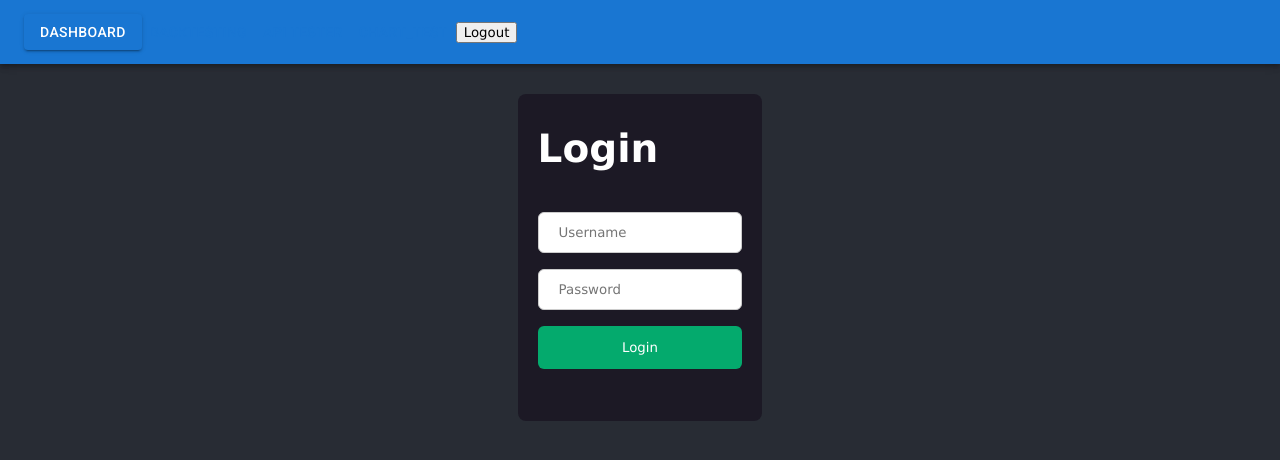
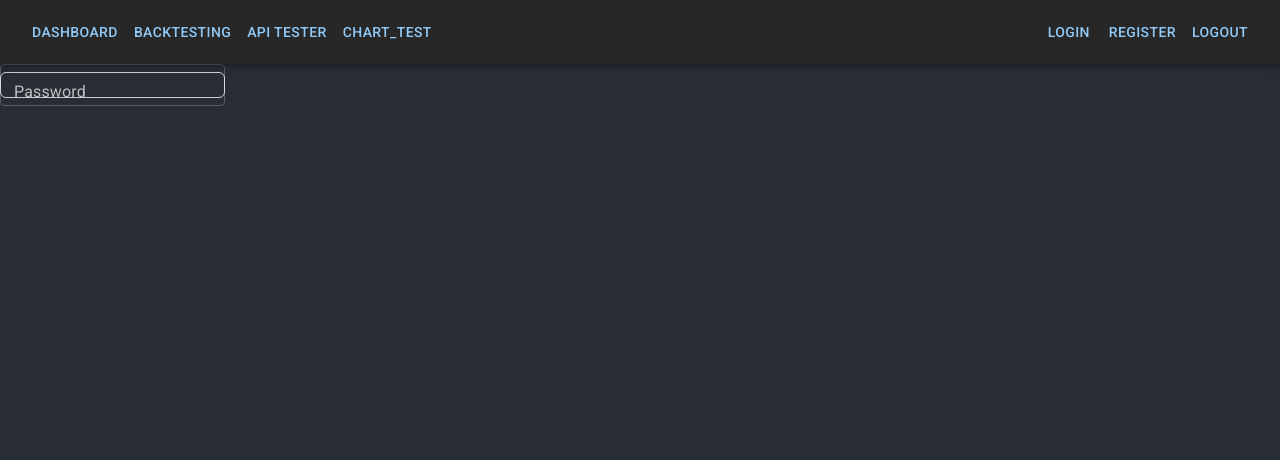
Before and after one commit to willbowden/SmartTrade, a React (Create React App) app in the folder app/: page /login in a window 1280 px wide. Shown: the top 460 px of the page. Built offline with nearby package versions, Linux system fonts and the light colour scheme; what react-token-auth would draw is missing.

Commit message:
Darkmode is working!

```diff
--- a/app/package.json
+++ b/app/package.json
@@ -6,7 +6,7 @@
     "@amcharts/amcharts4": "^4.10.23",
     "@emotion/react": "^11.7.1",
     "@emotion/styled": "^11.6.0",
-    "@mui/material": "^5.3.0",
+    "@mui/material": "^5.3.1",
     "@testing-library/jest-dom": "^5.15.0",
     "@testing-library/react": "^11.2.7",
     "@testing-library/user-event": "^12.8.3",
--- a/app/src/App.css
+++ b/app/src/App.css
@@ -18,6 +18,7 @@ body {
   justify-content: center;
   font-size: calc(10px + 2vmin);
   color: white;
+  margin: 0;
 }
 
 .centered-div {
--- a/app/src/App.js
+++ b/app/src/App.js
@@ -1,31 +1,32 @@
 import React from 'react';
-import './App.css';
-import './Navbar.css';
 import {Link, Outlet} from 'react-router-dom'
 import LogoutButton from './components/logoutButton'
 import AppBar from '@mui/material/AppBar';
 import Toolbar from '@mui/material/Toolbar';
 import Button from '@mui/material/Button';
+import Box from '@mui/material/Box';
+import Container from '@mui/material/Container';
 
 function App() {
 
   const isAuthenticated = localStorage.getItem('isAuthenticated');
 
   return (
-    <div className='fullsize'>
-      <AppBar position="static">
+    <Box>
+      <AppBar position="sticky" color="default">
         <Toolbar>
-          <Button component={Link} to="/dashboard" variant="contained">Dashboard</Button>
+          <Button component={Link} to="/dashboard" variant="text">Dashboard</Button>
           <Button component={Link} to="/backtest" variant="text">Backtesting</Button>
           <Button component={Link} to="/api_test" variant="text">API Tester</Button>
           <Button component={Link} to="/chart_test" variant="text">chart_test</Button>
-          {isAuthenticated && (<Button component={Link} to="/login" variant="text">Login</Button>)}
-          {isAuthenticated && (<Button component={Link} to="/register" variant="text">Register</Button>)}
+          <Box sx={{ flexGrow: 1 }} />
+          {isAuthenticated ? null : <Button component={Link} to="/login" variant="text">Login</Button>}
+          {isAuthenticated ? null : <Button component={Link} to="/register" variant="text">Register</Button>}
           <LogoutButton />
         </Toolbar>
       </AppBar>
       <Outlet />
-    </div>
+    </Box>
   );
 }
 
--- a/app/src/components/logoutButton.jsx
+++ b/app/src/components/logoutButton.jsx
@@ -2,6 +2,7 @@ import React from 'react';
 import { logout } from "../auth"
 import { useNavigate } from "react-router-dom";
 import '../App.css';
+import Button from '@mui/material/Button';
 
 function LogoutButton() {
     const navigate = useNavigate();
@@ -14,7 +15,7 @@ function LogoutButton() {
     }
 
     return (
-        <button onClick={onLogoutClick}>Logout</button>
+        <Button onClick={onLogoutClick}>Logout</Button>
     )
 }
 
--- a/app/src/index.css
+++ b/app/src/index.css
@@ -1,10 +1,6 @@
-body {
-  margin: 0;
-  font-family: -apple-system, BlinkMacSystemFont, 'Segoe UI', 'Roboto', 'Oxygen',
-    'Ubuntu', 'Cantarell', 'Fira Sans', 'Droid Sans', 'Helvetica Neue',
-    sans-serif;
-  -webkit-font-smoothing: antialiased;
-  -moz-osx-font-smoothing: grayscale;
+.fullsize {
+  height: 100vh;
+  width: 100vw;
 }
 
 code {
--- a/app/src/index.js
+++ b/app/src/index.js
@@ -11,15 +11,17 @@ import APITest from './routes/APITest';
 import CandlestickChart from './components/candlestickChart';
 import PrivateRoute from './auth/protectedRoute';
 import { ThemeProvider, createTheme } from '@mui/material/styles';
+import Button from '@mui/material/Button';
 
 const darkTheme = createTheme({
   palette: {
-    type: "dark",
+    mode: "dark",
   }
 });
 
 ReactDOM.render(
   <ThemeProvider theme={darkTheme}>
+    <div className="fullsize">
     <BrowserRouter>
       <Routes>
         <Route exact path="/" element={<App />}>
@@ -36,6 +38,7 @@ ReactDOM.render(
         </Route>
       </Routes>
     </BrowserRouter>
+    </div>
   </ThemeProvider>,
   document.getElementById('root')
 );
--- a/app/src/routes/Dashboard.jsx
+++ b/app/src/routes/Dashboard.jsx
@@ -1,5 +1,5 @@
 import React from "react";
-import '../App.css';
+//import '../App.css';
 
 function Dashboard() {
   return (
--- a/app/src/routes/Login.jsx
+++ b/app/src/routes/Login.jsx
@@ -2,8 +2,9 @@ import React, {useState} from "react";
 import { useNavigate } from "react-router-dom";
 import {login} from "../auth"
 import LoadingOverlay from "../components/loadingOverlay.jsx";
-import '../App.css';
-import './Login.css';
+import Box from '@mui/material/Box';
+import TextField from '@mui/material/TextField';
+import Container from '@mui/material/Container';
 
 function Login() {
     const [username, setUsername] = useState('')
@@ -47,35 +48,47 @@ function Login() {
 
 
     return (
-        <div className="centered-div">
-          <div id="login-div">
-          {loading ? <LoadingOverlay /> : null }
-            <h2>Login</h2>
-            <form action="#" className="login-form">
-            <div>
-                <input id="usernameInput" type="text"
-                  placeholder="Username"
-                  onChange={handleUsernameChange}
-                  value={username} />
-              </div>
-              <div>
-                <input
-                  id="passwordInput"
-                  type="password"
-                  placeholder="Password"
-                  onChange={handlePasswordChange}
-                  value={password}/>
-              </div>
-              <button onClick={onSubmitClick} type="submit">
-                Login
-              </button>
-            </form>
-              <div id="error-message">
-                <p>{errorMessage}</p>
-              </div>
-          </div>
-          </div>
+      <Box component="form"
+      sx={{flexGrow: 1}}
+      autoComplete="off"
+      >
+        <TextField
+          id="outlined-password-input"
+          label="Password"
+          type="password"
+          autoComplete="current-password"
+        />
+      </Box>
     )
   }
 
   export default Login;
+
+  // <div className="centered-div">
+  //         <div id="login-div">
+  //         {loading ? <LoadingOverlay /> : null }
+  //           <h2>Login</h2>
+  //           <form action="#" className="login-form">
+  //           <div>
+  //               <input id="usernameInput" type="text"
+  //                 placeholder="Username"
+  //                 onChange={handleUsernameChange}
+  //                 value={username} />
+  //             </div>
+  //             <div>
+  //               <input
+  //                 id="passwordInput"
+  //                 type="password"
+  //                 placeholder="Password"
+  //                 onChange={handlePasswordChange}
+  //                 value={password}/>
+  //             </div>
+  //             <button onClick={onSubmitClick} type="submit">
+  //               Login
+  //             </button>
+  //           </form>
+  //             <div id="error-message">
+  //               <p>{errorMessage}</p>
+  //             </div>
+  //         </div>
+  //         </div>
```
Also changed, not shown: 1 other file (tests, documents, lock files or other folders).
